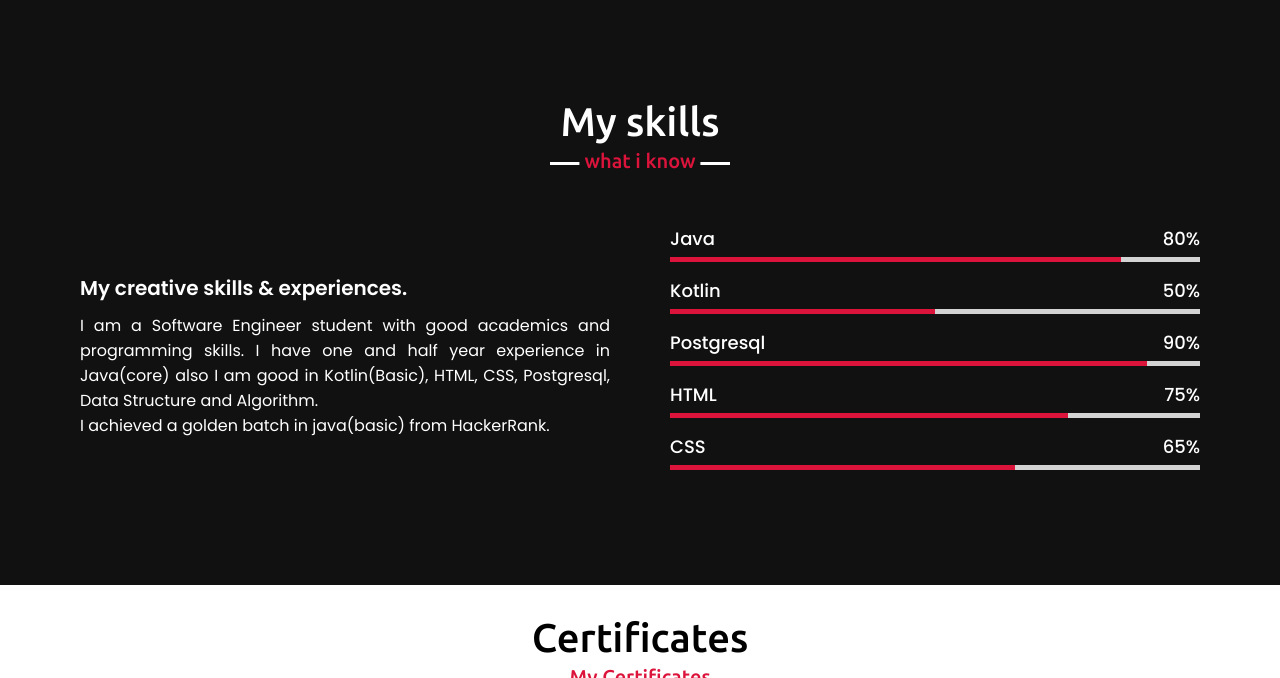
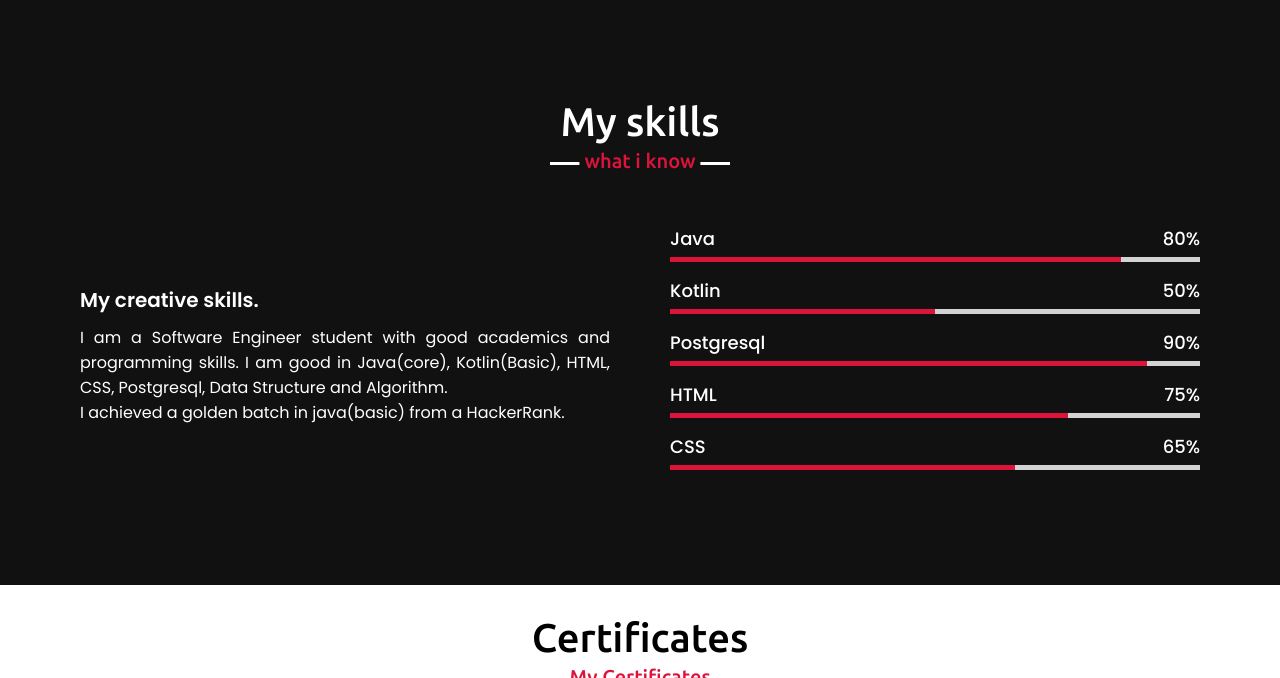
Before and after one commit to devendraghormare/Personal_Portfolio, a Django app: page / in a window 1280 px wide. Shown: the part 1534-2212 px from the top of the page. Run offline with Django 4.2, Linux system fonts and the light colour scheme.

Commit message:
Second commit

```diff
--- a/personalportfolio/urls.py
+++ b/personalportfolio/urls.py
@@ -15,8 +15,7 @@ Including another URLconf
 """
 from django.contrib import admin
 from django.urls import path,include
-from django.conf import settings
-from django.conf.urls.static import static
+
 
 admin.site.site_header = "Personal Portfolio Login"
 admin.site.site_title = "Personal Portfolio Admin Portal"
@@ -25,4 +24,4 @@ admin.site.index_title = "Welcome to Portfolio Database"
 urlpatterns = [
     path('admin/', admin.site.urls),
     path('',include('app.urls')),
-]+ static(settings.STATIC_URL, document_root=settings.STATIC_ROOT)
+]
--- a/template/index.html
+++ b/template/index.html
@@ -89,10 +89,10 @@
             <h2 class="title">My skills</h2>
             <div class="skills-content">
                 <div class="column left">
-                    <div class="text">My creative skills & experiences.</div>
+                    <div class="text">My creative skills.</div>
                     <p>I am a Software Engineer student with good academics and programming skills.
-                        I have one and half year experience in Java(core) also I am good in Kotlin(Basic), HTML, CSS, Postgresql, Data Structure and Algorithm.
-                   <br>    I achieved a golden batch in java(basic) from  HackerRank.</p>
+                         I am good in  Java(core), Kotlin(Basic), HTML, CSS, Postgresql, Data Structure and Algorithm.
+                   <br>    I achieved a golden batch in java(basic) from a HackerRank.</p>
                     <!-- <a href="#">Read more</a> -->
                 </div>
                 <div class="column right">
```
Also changed, not shown: personalportfolio/settings.py (+3 -4 lines), requirements.txt (deleted, +0 -11 lines).
